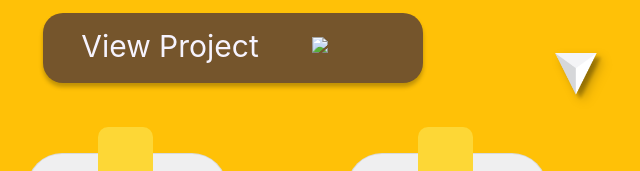
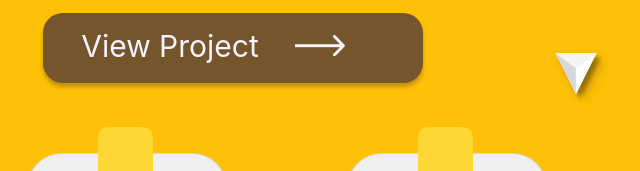
Before and after one commit to wa765/wa765.github.io., a plain HTML site: page index.html in a window 1280 px wide. Shown: the part 502-673 px from the top of the page, 71-711 px from the left. Drawn offline with nearby package versions, Linux system fonts and the light colour scheme.

Commit message:
Update index.html

```diff
--- a/index.html
+++ b/index.html
@@ -47,7 +47,7 @@
                 <p class="text_dua ">First Project</p>
                 <p class="font-weight-light text_tiga ">Deadlines are always on time</p>
             </div>
-            <button type="button" class="btn btn button_view teks_view pb-5 ml-3"><p class="teks_view">View Project</p><img src="item/Arrow.png" class="ukuran_arrow">
+            <button type="button" class="btn btn button_view teks_view pb-5 ml-3"><p class="teks_view">View Project</p><img src="Arrow.png" class="ukuran_arrow">
             </button>
             <div class="row">
                 <div class="col">
```
